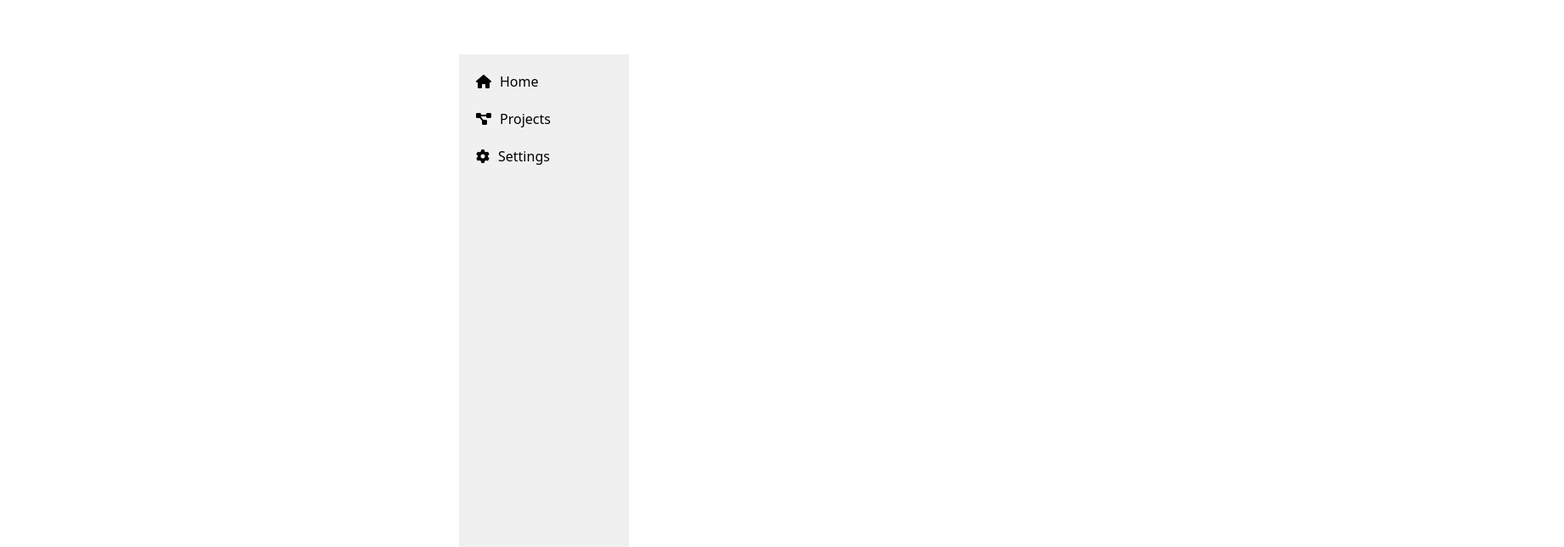
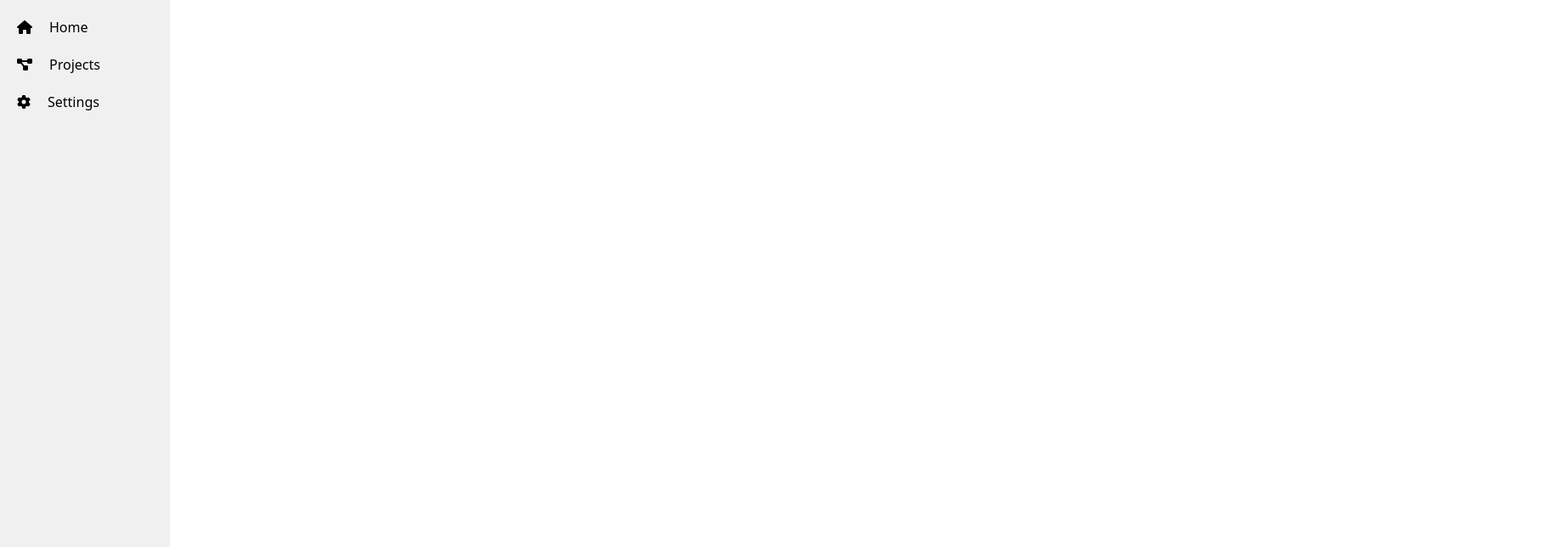
Before and after one commit to Tomoki108/burny, a Vue app in the folder web_vue/: page / in a window 1280 px wide. Shown: the top 644 px of the page at 85% size, 1840 px wide, since content can reach past the window. Built offline with nearby package versions, Linux system fonts and the light colour scheme.

Commit message:
float left sidebar

```diff
--- a/web_vue/src/App.vue
+++ b/web_vue/src/App.vue
@@ -1,7 +1,9 @@
 <template>
   <div id="app">
     <Sidebar v-if="showSidebar" />
-    <router-view />
+    <div class="content" :class="{ 'with-sidebar': showSidebar }">
+      <router-view />
+    </div>
   </div>
 </template>
 
@@ -13,3 +15,19 @@ import Sidebar from './components/Sidebar.vue'
 const route = useRoute()
 const showSidebar = computed(() => route.path !== '/login')
 </script>
+
+<style scoped>
+#app {
+  display: flex;
+}
+
+.content {
+  flex: 1;
+  padding: 20px;
+}
+
+.with-sidebar {
+  margin-left: 200px;
+  /* サイドバーの幅に合わせて左マージンを追加 */
+}
+</style>
--- a/web_vue/src/components/Sidebar.vue
+++ b/web_vue/src/components/Sidebar.vue
@@ -19,6 +19,10 @@
     background-color: #f0f0f0;
     height: 100vh;
     padding: 20px;
+    position: fixed;
+    /* サイドバーを左側に固定 */
+    top: 0;
+    left: 0;
 }
 
 nav ul {
@@ -38,7 +42,8 @@ nav ul li a {
 }
 
 nav ul li a svg {
-    margin-right: 10px;
+    margin-right: 20px;
+    /* アイコンとテキストの間に隙間を追加 */
 }
 
 .logout {
@@ -55,6 +60,7 @@ nav ul li a svg {
 }
 
 .logout a svg {
-    margin-right: 10px;
+    margin-right: 20px;
+    /* アイコンとテキストの間に隙間を追加 */
 }
 </style>
```
